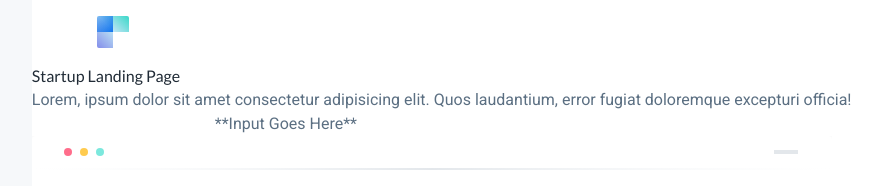
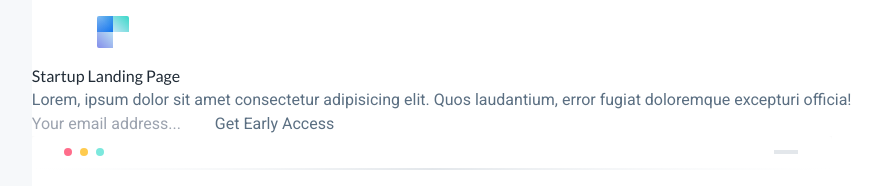
Before and after one commit to whoisasey/aa-submission-atina, a Next.js app: page / in a window 1280 px wide. Shown: the top 186 px of the page, without its empty margins (173-1054 px from the left). Built offline with nearby package versions, Linux system fonts and the light colour scheme.

Commit message:
email section skeleton

```diff
--- a/src/app/page.tsx
+++ b/src/app/page.tsx
@@ -12,19 +12,23 @@ import feature4 from "@/assets/features/feature-4.svg";
 export default function Home() {
   return (
     <div className="flex flex-col justify-center items-center">
-      <section className="flex flex-col justify-center items-center w-1/2 text-center m-auto mt-12">
+      <section className="flex flex-col justify-center items-center w-1/2 text-center mx-auto mt-12 mb-20">
         <h1 className="font-bold text-4xl">Startup Landing Page</h1>
         <p className="my-8">
           Lorem, ipsum dolor sit amet consectetur adipisicing elit. Quos laudantium, error fugiat doloremque excepturi
           officia!
         </p>
-        <label htmlFor="">
-          <input type="text" />
-          **Input Goes Here**
-        </label>
+        <div className="flex">
+          <label htmlFor="">
+            <input type="text" className="border-2 p-3 w-full rounded" placeholder="Your email address..." />
+          </label>
+          <button type="submit" className="py-3 px-8 rounded ml-3 text-white uppercase font-bold">
+            Get Early Access
+          </button>
+        </div>
       </section>
       <section>
-        <div className=" browser relative">
+        <div className="relative">
           <div className="relative z-30 shadow-lg shadow-slate-300/50">
             <Image src={browser} alt="browser" />
           </div>
@@ -43,7 +47,7 @@ export default function Home() {
         </div>
       </section>
       <section>
-        <div className="grid grid-cols-2 gap-6 w-2/3 mx-auto my-8">
+        <div className="grid grid-cols-2 gap-6 w-2/3 mx-auto my-8 mt-32">
           <div className="flex flex-col justify-center items-center mx-auto my-8 text-center">
             <div className=" bg-white rounded-full shadow-slate-200/50 shadow-lg">
               <Image src={feature1} alt="feature" />
```
